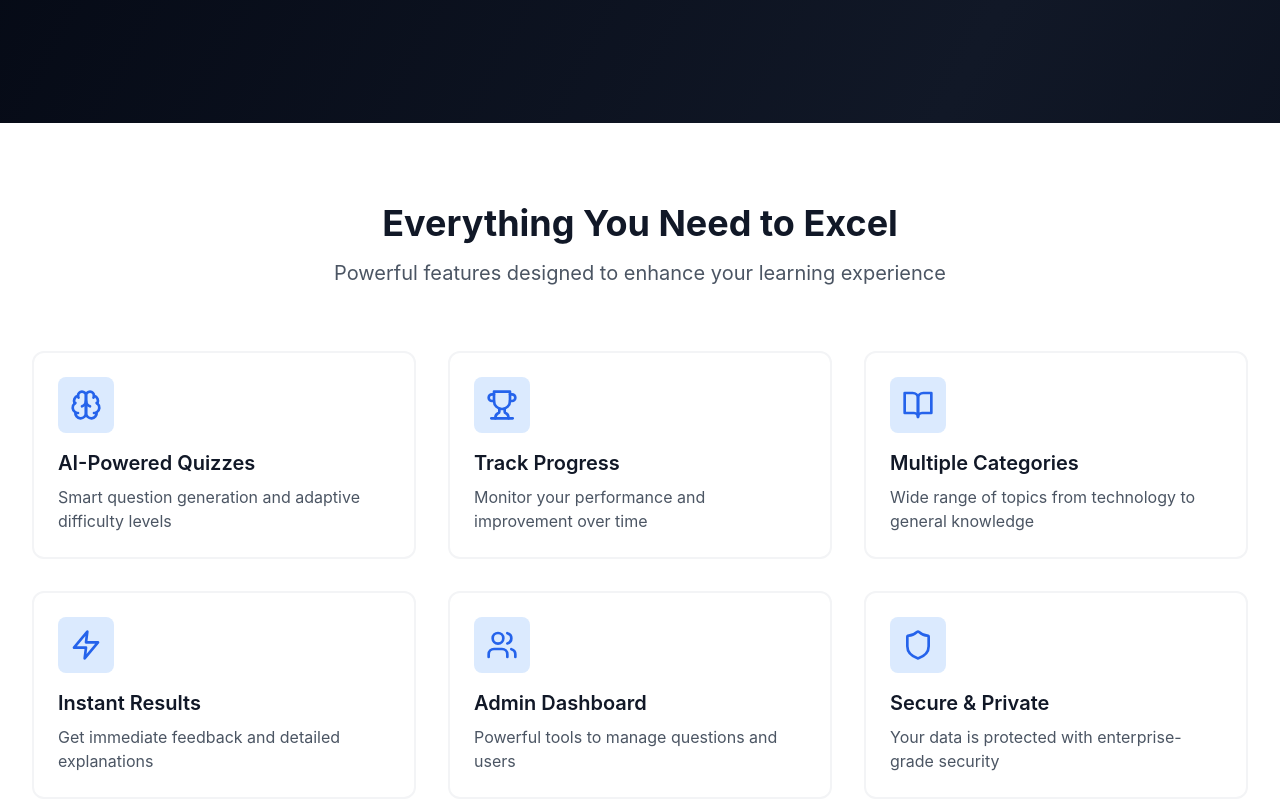
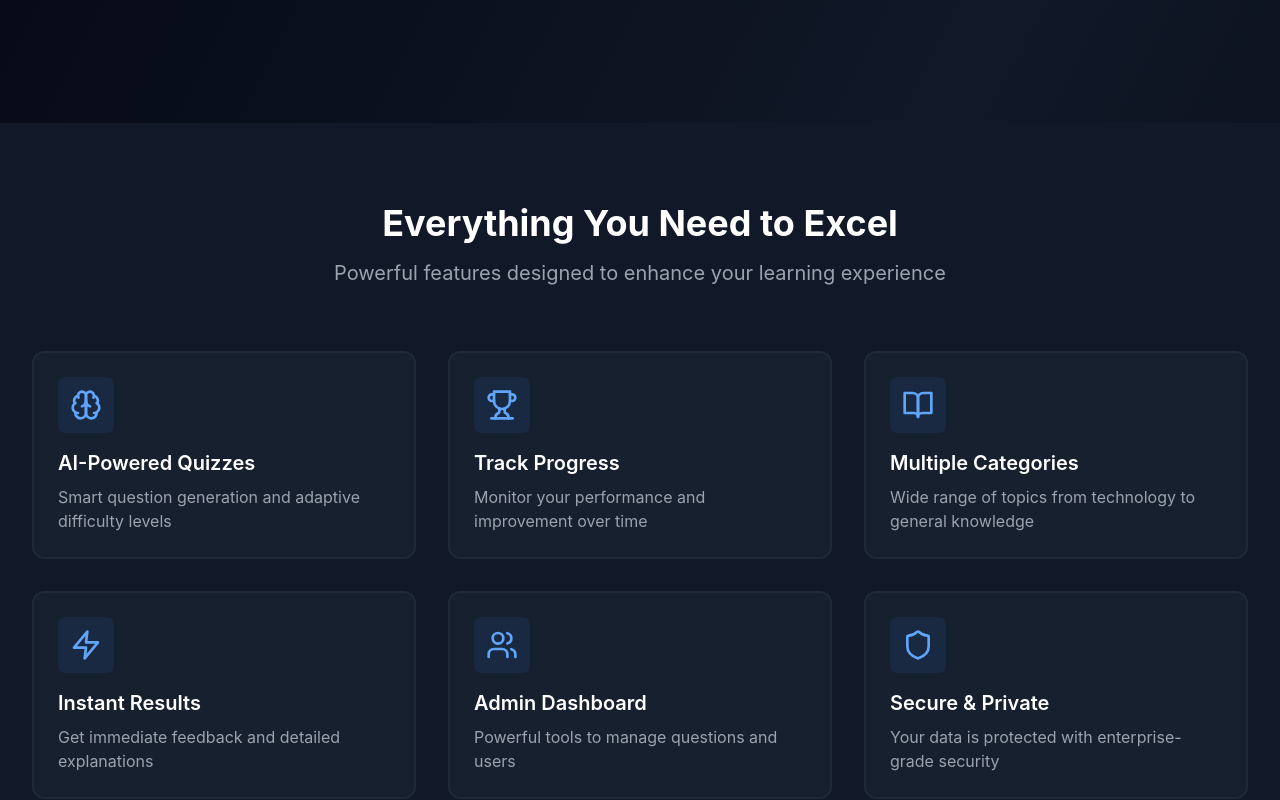
Before and after one commit to kartiksrathod/Java_QuizApp, a React (Vite) app in the folder frontend/: page / in a window 1280 px wide. Shown: the part 540-1340 px from the top of the page. Built offline with nearby package versions, Linux system fonts and the light colour scheme.

Commit message:
auto-commit for d8e694bf-c237-47a1-a746-a4c788952a79

```diff
--- a/frontend/src/components/Home.jsx
+++ b/frontend/src/components/Home.jsx
@@ -124,13 +124,13 @@ const Home = () => {
       </section>
 
       {/* Features Section */}
-      <section className="py-20 bg-white">
+      <section className="py-20 bg-gray-900">
         <div className="max-w-7xl mx-auto px-4 sm:px-6 lg:px-8">
           <div className="text-center mb-16">
-            <h2 className="text-4xl font-bold text-gray-900 mb-4">
+            <h2 className="text-4xl font-bold text-white mb-4">
               Everything You Need to Excel
             </h2>
-            <p className="text-xl text-gray-600">
+            <p className="text-xl text-gray-400">
               Powerful features designed to enhance your learning experience
             </p>
           </div>
@@ -139,16 +139,16 @@ const Home = () => {
             {features.map((feature, index) => (
               <div
                 key={index}
-                className="p-6 rounded-xl border-2 border-gray-100 hover:border-blue-200 hover:shadow-lg transition-all duration-300 bg-white"
+                className="p-6 rounded-xl border-2 border-gray-800 hover:border-blue-500 hover:shadow-lg hover:shadow-blue-500/10 transition-all duration-300 bg-gray-800/50 backdrop-blur-sm"
                 data-testid={`feature-card-${index}`}
               >
-                <div className="w-14 h-14 bg-blue-100 rounded-lg flex items-center justify-center text-blue-600 mb-4">
+                <div className="w-14 h-14 bg-blue-500/10 rounded-lg flex items-center justify-center text-blue-400 mb-4">
                   {feature.icon}
                 </div>
-                <h3 className="text-xl font-semibold text-gray-900 mb-2">
+                <h3 className="text-xl font-semibold text-white mb-2">
                   {feature.title}
                 </h3>
-                <p className="text-gray-600">
+                <p className="text-gray-400">
                   {feature.description}
                 </p>
               </div>
```
